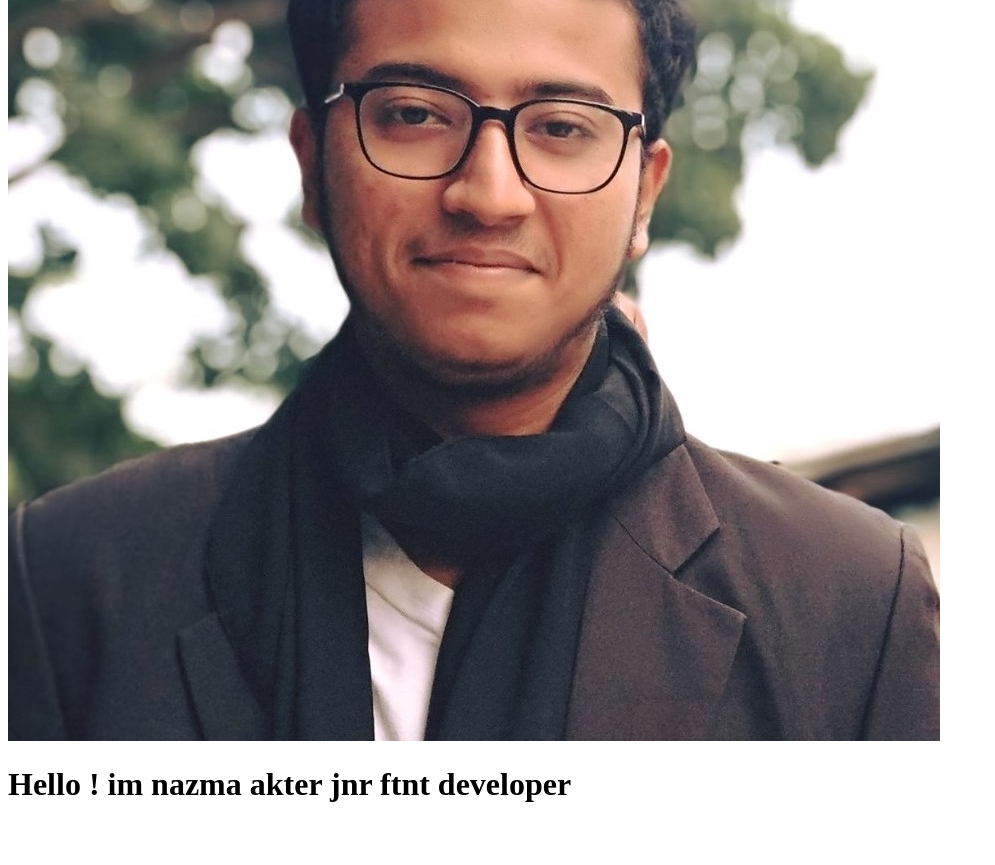
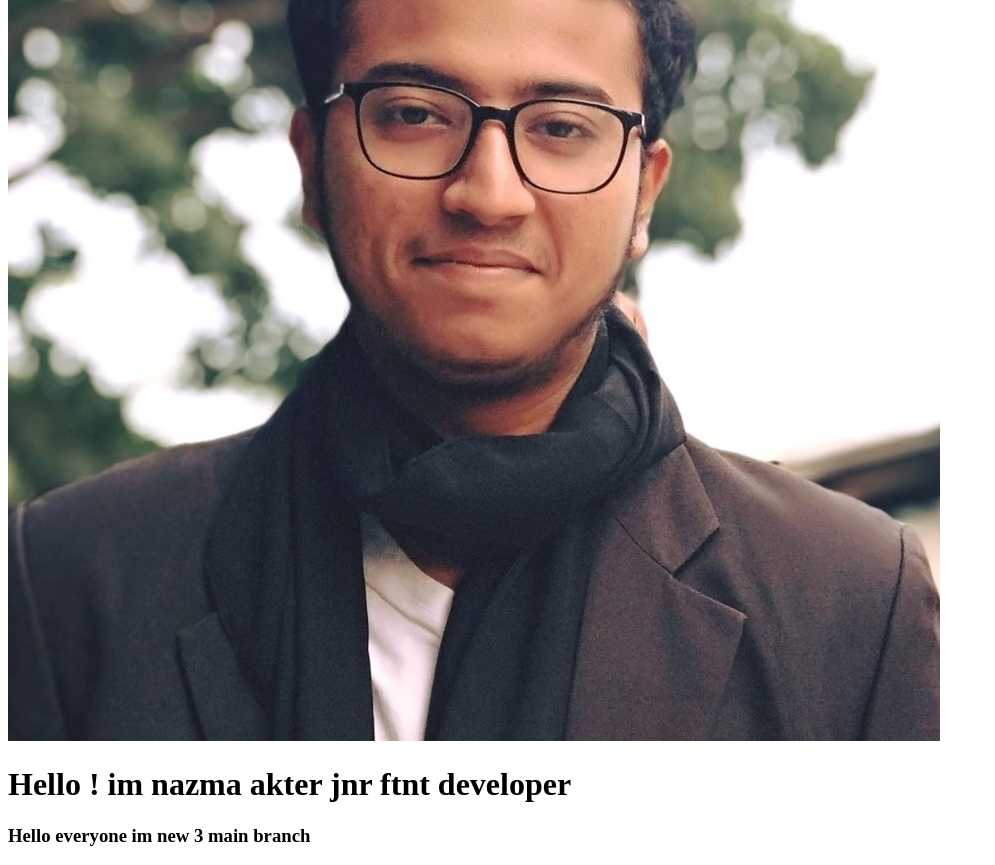
Before and after one commit to nahidthenh/github-advance, a plain HTML site: page index.html in a window 1280 px wide. Shown: the part 323-1188 px from the top of the page, without its empty margins (0-995 px from the left). Before the commit the page ends 1148 px from the top, so only its background shows below. Drawn offline with Linux system fonts and the light colour scheme.

Commit message:
Aded New h3

```diff
--- a/index.html
+++ b/index.html
@@ -12,6 +12,6 @@
     <p>Lorem ipsum dolor sit amet consectetur adipisicing elit. Quidem aliquid maiores vero quis suscipit. Tempora possimus quia voluptatum qui pariatur. Facilis, maxime error. Tenetur illo, porro quod eos sit est!</p>
     <img src="img/nh.jpg" alt="">
     <h1>Hello ! im nazma akter jnr ftnt developer</h1>
-
+    <h3>Hello everyone im new 3 main branch</h3>
 </body>
 </html>
```
